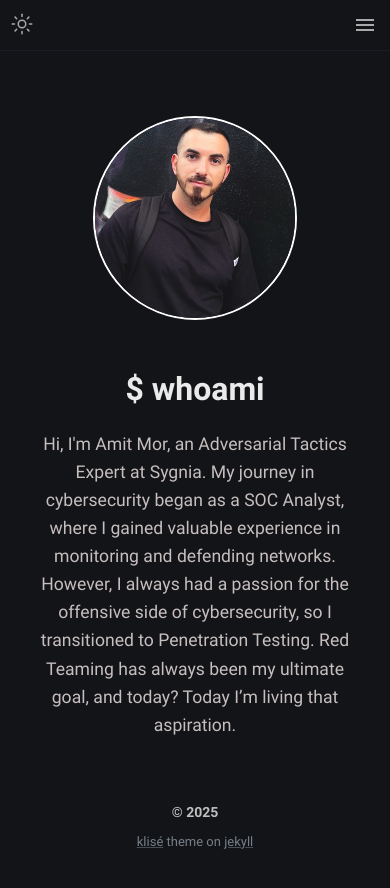
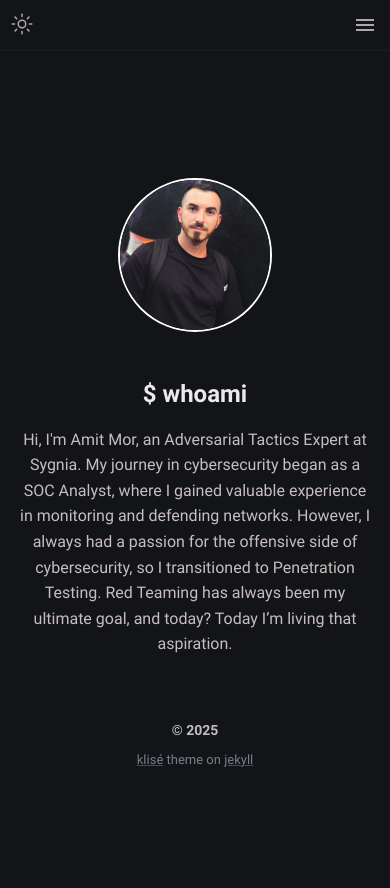
Before and after one commit to Extravenger/extravenger.github.io, a Jekyll site: the page built from about.md, in a window 390 px wide. Shown: the top 888 px of the page. Built offline with Jekyll 4.4.1, drawn with Linux system fonts in a browser that asks for light colours.

Commit message:
Update about.html

```diff
--- a/_layouts/about.html
+++ b/_layouts/about.html
@@ -29,7 +29,7 @@ layout: compress
   <div class="wrapper">
     <main aria-label="Content">
       <div class="centered-content">
-        <!-- Image with fixed size -->
+        <!-- Image with fixed size and responsive adjustments -->
         <img src="https://extravenger.github.io/assets/img/amit.jpg" alt="Profile Image" class="profile-image" />
 
         <!-- Title and description -->
@@ -56,7 +56,7 @@ layout: compress
       flex-direction: column;
       align-items: center;
       justify-content: center;
-      height: 100vh;  /* Full viewport height */
+      height: 100%;  /* Remove fixed 100vh to allow content to adjust naturally */
       text-align: center;
       padding: 20px;
     }
@@ -96,6 +96,24 @@ layout: compress
       margin-bottom: 20px;
       border-radius: 50%;
       border: 2px solid #fff;
+      object-fit: cover;  /* Ensures the image doesn't get stretched or squished */
+    }
+
+    /* Adjust layout on smaller screens */
+    @media (max-width: 600px) {
+      .profile-image {
+        width: 150px;   /* Smaller size on mobile */
+        height: 150px;  /* Smaller size on mobile */
+      }
+      h1 {
+        font-size: 1.5rem;  /* Adjust heading size for mobile */
+      }
+      p {
+        font-size: 1rem;  /* Adjust paragraph size for mobile */
+      }
+      .wrapper {
+        padding: 10px; /* Reduce padding on mobile */
+      }
     }
   </style>
 
```
